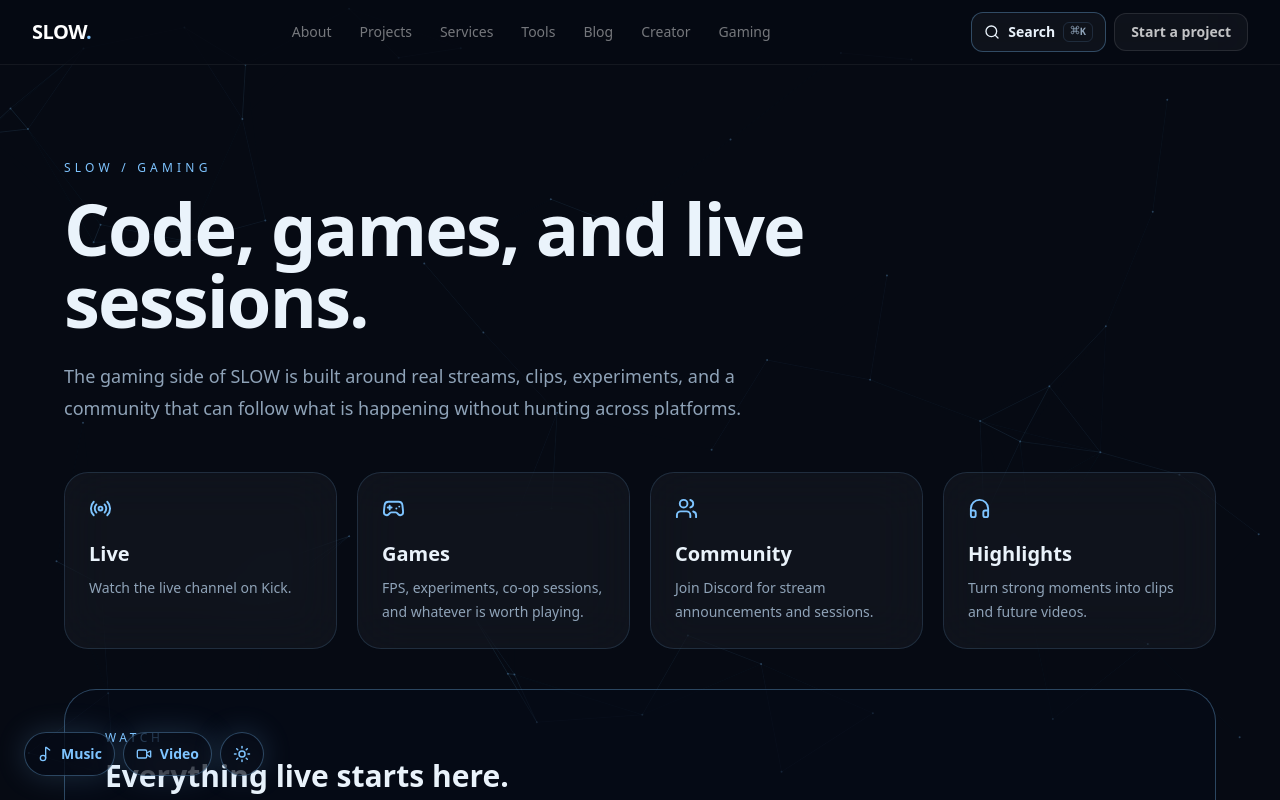
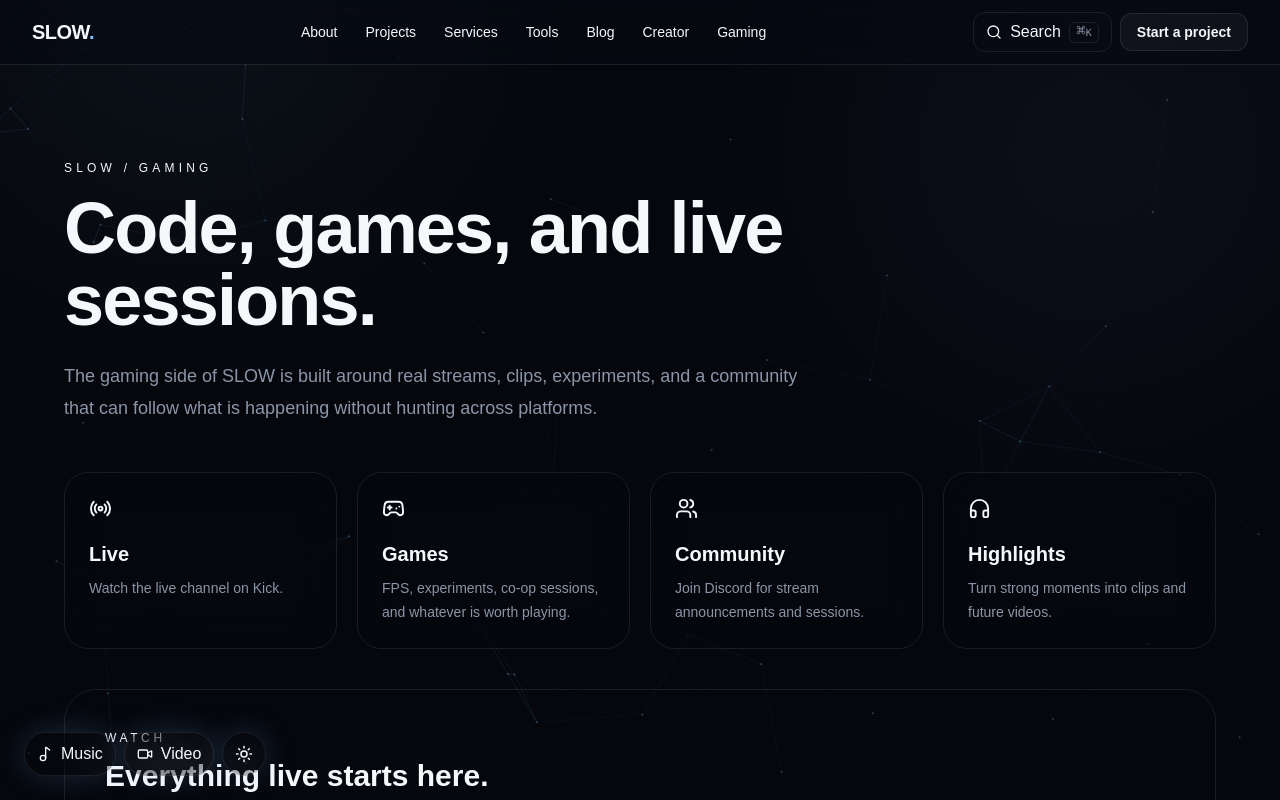
Before and after one commit to SLOW429/personal-site, a Next.js app: page /gaming in a window 1280 px wide. Shown: the top 800 px of the page. Built offline with nearby package versions, Linux system fonts and the light colour scheme.

Commit message:
refactor: replace legacy global CSS with a single clean Tailwind theme

```diff
--- a/app/globals.css
+++ b/app/globals.css
@@ -1,83 +1,107 @@
 @import "tailwindcss";
 
 :root {
-  --background: #060a13;
-  --foreground: #eaf3fb;
-  --gold: #7ec4ff;
-  --gold-light: #d9edff;
-  --gold-deep: #3a6a99;
-  --ember: #a78bfa;
-  --muted: #8fa3b8;
-  --surface: #0d1420;
-  --card-bg: rgba(6, 12, 24, 0.55);
-  --card-bg-soft: rgba(255, 255, 255, 0.04);
-  --card-bg-hover: rgba(255, 255, 255, 0.07);
-  --card-border: rgba(126, 196, 255, 0.15);
-  --card-border-strong: rgba(126, 196, 255, 0.32);
-  --panel-bg: rgba(6, 12, 24, 0.35);
-  --panel-bg-strong: rgba(6, 12, 24, 0.55);
-  --panel-bg-heavy: rgba(6, 12, 24, 0.85);
-  --ring-offset: #060a13;
-  --grid-line: rgba(217, 237, 255, 0.08);
-}
-
-.light {
-  --background: #eef5fc;
-  --foreground: #0d1b2a;
-  --gold: #2f7cc4;
-  --gold-light: #1f5c94;
-  --gold-deep: #163f66;
-  --ember: #6f5fc9;
-  --muted: #52708a;
-  --surface: #ffffff;
-  --card-bg: rgba(255, 255, 255, 0.6);
-  --card-bg-soft: rgba(255, 255, 255, 0.5);
-  --card-bg-hover: rgba(255, 255, 255, 0.75);
-  --card-border: rgba(47, 124, 196, 0.22);
-  --card-border-strong: rgba(47, 124, 196, 0.4);
-  --panel-bg: rgba(255, 255, 255, 0.4);
-  --panel-bg-strong: rgba(255, 255, 255, 0.6);
-  --panel-bg-heavy: rgba(255, 255, 255, 0.85);
-  --ring-offset: #eef5fc;
-  --grid-line: rgba(47, 124, 196, 0.1);
+  --background: #05070d;
+  --foreground: #f5f7fb;
+  --muted: #8b95a7;
+  --surface: #0a0f1a;
+  --surface-strong: #0d1420;
+  --line: rgba(255, 255, 255, 0.09);
+  --line-strong: rgba(255, 255, 255, 0.15);
+  --accent: #8fd3ff;
+  --accent-strong: #d7efff;
+  --accent-soft: rgba(143, 211, 255, 0.12);
+  --violet: #ad8cff;
+  --font-sans: Arial, Helvetica, sans-serif;
+  --font-mono: "SFMono-Regular", Consolas, "Liberation Mono", monospace;
 }
 
 @theme inline {
   --color-background: var(--background);
   --color-foreground: var(--foreground);
-  --color-gold: var(--gold);
-  --color-gold-light: var(--gold-light);
-  --color-gold-deep: var(--gold-deep);
-  --color-ember: var(--ember);
   --color-muted: var(--muted);
   --color-surface: var(--surface);
-  --font-sans: var(--font-inter);
-  --font-display: var(--font-playfair);
-  --font-mono: var(--font-geist-mono);
+  --color-surface-strong: var(--surface-strong);
+  --color-accent: var(--accent);
+  --color-accent-strong: var(--accent-strong);
+  --color-violet: var(--violet);
+  --font-sans: var(--font-sans);
+  --font-mono: var(--font-mono);
 }
 
-* { scrollbar-color: var(--gold-deep) var(--background); }
-::-webkit-scrollbar { width: 10px; }
-::-webkit-scrollbar-track { background: var(--background); }
-::-webkit-scrollbar-thumb { background: linear-gradient(180deg, var(--gold), var(--gold-deep)); border-radius: 999px; }
-::selection { background: var(--gold); color: #060a13; }
+* {
+  box-sizing: border-box;
+  border-color: var(--line);
+}
 
-html,
-body { min-height: 100%; background: var(--background); color: var(--foreground); }
-body { font-family: var(--font-sans), Arial, Helvetica, sans-serif; transition: background-color 300ms ease, color 300ms ease; }
+html {
+  min-width: 320px;
+  min-height: 100%;
+  background: var(--background);
+  color-scheme: dark;
+  scroll-behavior: smooth;
+}
 
-body.slow-transparent-mains main { background-color: transparent !important; }
+body {
+  min-height: 100%;
+  margin: 0;
+  background:
+    radial-gradient(circle at 15% 0%, rgba(143, 211, 255, 0.05), transparent 24rem),
+    radial-gradient(circle at 85% 10%, rgba(173, 140, 255, 0.05), transparent 24rem),
+    var(--background);
+  color: var(--foreground);
+  font-family: var(--font-sans);
+  text-rendering: optimizeLegibility;
+  -webkit-font-smoothing: antialiased;
+}
 
-main > button.fixed.right-6.top-6,
-main > button.fixed.bottom-6.left-6 { display: none !important; }
+a {
+  color: inherit;
+  text-decoration: none;
+}
 
-:focus-visible { outline: 2px solid var(--gold); outline-offset: 3px; }
+button,
+input,
+textarea,
+select {
+  font: inherit;
+}
+
+::selection {
+  background: rgba(143, 211, 255, 0.28);
+  color: #ffffff;
+}
+
+:focus-visible {
+  outline: 2px solid var(--accent);
+  outline-offset: 3px;
+}
+
+::-webkit-scrollbar {
+  width: 10px;
+  height: 10px;
+}
+
+::-webkit-scrollbar-track {
+  background: var(--background);
+}
+
+::-webkit-scrollbar-thumb {
+  border: 2px solid var(--background);
+  border-radius: 999px;
+  background: #223047;
+}
 
 @media (prefers-reduced-motion: reduce) {
-  *, *::before, *::after {
+  html {
+    scroll-behavior: auto;
+  }
+
+  *,
+  *::before,
+  *::after {
     animation-duration: 0.01ms !important;
     animation-iteration-count: 1 !important;
     transition-duration: 0.01ms !important;
-    scroll-behavior: auto !important;
   }
 }
```
